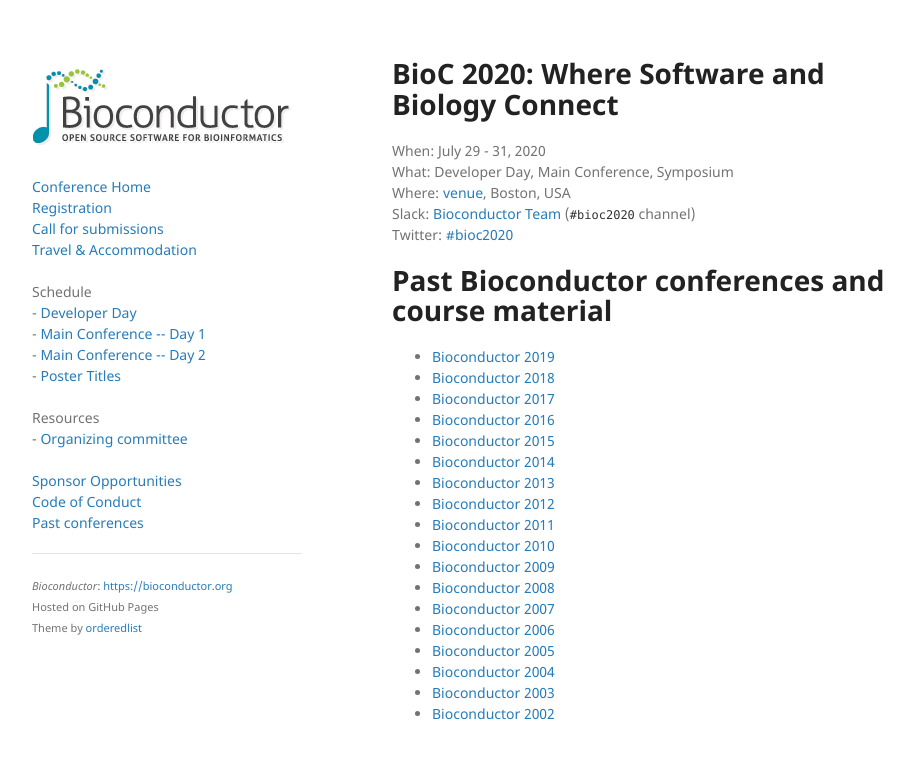
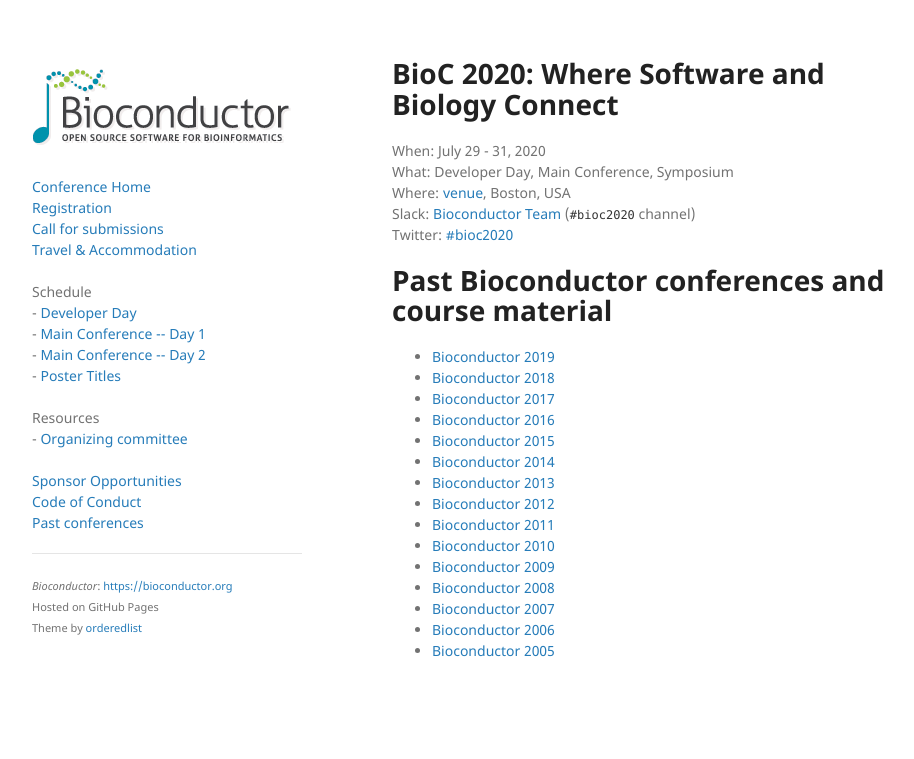
Before and after one commit to Bioconductor/BioC2020, a Jekyll site: the page built from docs/past_conferences.md, in a window 1280 px wide. Shown: the top 759 px of the page, without its empty margins (178-1092 px from the left). Built offline with Jekyll 4.4.1, drawn with Linux system fonts in a browser that asks for light colours.

Commit message:
Delete 2002-2004 year links without BioC conferences

```diff
--- a/docs/past_conferences.md
+++ b/docs/past_conferences.md
@@ -21,6 +21,3 @@
 - [Bioconductor 2007](https://bioconductor.org/help/course-materials/2007/BioC2007/)
 - [Bioconductor 2006](https://bioconductor.org/help/course-materials/2006/BioC2006/)
 - [Bioconductor 2005](https://bioconductor.org/help/course-materials/2005/BioC2005/)
-- [Bioconductor 2004](https://bioconductor.org/help/course-materials/2004/)
-- [Bioconductor 2003](https://bioconductor.org/help/course-materials/2003/)
-- [Bioconductor 2002](https://bioconductor.org/help/course-materials/2002/)
```
